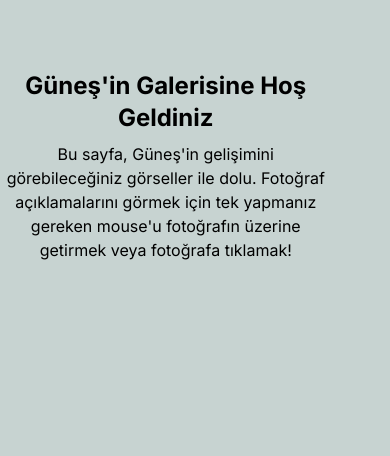
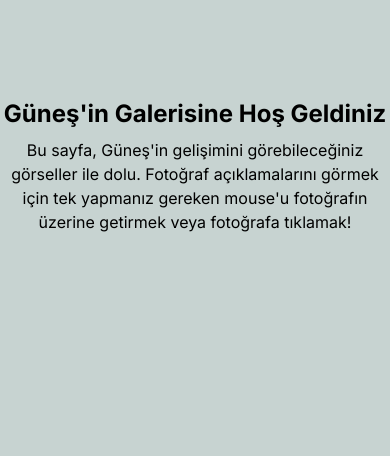
Before and after one commit to Kursatkeskin96/memory-blog, a Next.js app: page /galeri in a window 390 px wide. Shown: the part 388-844 px from the top of the page. Built offline with nearby package versions, Linux system fonts and the light colour scheme; no server answers.

Commit message:
responsive issues fixed

```diff
--- a/src/app/blog/[id]/page.jsx
+++ b/src/app/blog/[id]/page.jsx
@@ -59,7 +59,7 @@ const handleDelete = async() => {
             <div className=''>
             <Image src={blogDetails?.imageUrl} width={300} height={500} alt='image'/>
             </div>
-            <div className='max-w-[60%]'>
+            <div className='lg:max-w-[60%]'>
             <div className='text-2xl rounded-md text-white font-bold text-center bg-gradient-to-r from-[#f89e21] to-[#f8d199]'>{blogDetails?.title}</div>
             <div className='pt-8'>{blogDetails?.desc}</div>
             <div className='flex justify-between items-center mt- text-xs text-gray-400 pt-6'>
--- a/src/app/galeri/page.jsx
+++ b/src/app/galeri/page.jsx
@@ -47,7 +47,7 @@ export default function Galeri() {
            <div className=' mx-auto mt-14'>
         <Image src={galeri} width={200} alt='blog'/>
       </div>
-      <div className='lg:ml-30 lg:mt-20 md:mt-16 text-center lg:text-left md:text-center mb-24 max-w-[85%]'>
+      <div className='lg:ml-30 lg:mt-20 md:mt-16 text-center lg:text-left md:text-center mb-24 lg:max-w-[85%]'>
         <h1 className='text-2xl font-bold'>Güneş'in Galerisine Hoş Geldiniz</h1>
         <p className='my-2'>Bu sayfa, Güneş'in gelişimini görebileceğiniz görseller ile dolu. Fotoğraf açıklamalarını görmek için tek yapmanız gereken mouse'u fotoğrafın üzerine getirmek veya fotoğrafa tıklamak!</p>
       </div>
--- a/src/app/kelime/page.jsx
+++ b/src/app/kelime/page.jsx
@@ -39,7 +39,7 @@ export default function Kelime() {
              <div className='mix-blend-multiply mx-auto mt-14'>
           <Image src={books} width={300} alt='blog'/>
         </div>
-        <div className='lg:ml-30 lg:mt-20 md:mt-16 text-center lg:text-left md:text-center mb-24 max-w-[85%]'>
+        <div className='lg:ml-30 lg:mt-20 md:mt-16 text-center lg:text-left md:text-center mb-24 lg:max-w-[85%]'>
           <h1 className='text-2xl font-bold'>Güneş'in Sözlüğüne Hoş Geldiniz</h1>
           <p className='my-2'>Bu sayfada, Güneş'in ilk kelimelerini görebilirsiniz. Anlamlarını görmek için yapmanız gereken tek şey, kartın üzerine tıklamak!</p>
         </div>
--- a/src/app/page.jsx
+++ b/src/app/page.jsx
@@ -38,7 +38,7 @@ export default function Page() {
   }, []);
 
   return (
-    <div className="h-screen">
+    <div className="min-h-screen">
         {session?.user ? (
           <div className="mt-10 mb-10 grid grid-cols-1 sm:grid-cols-2 gap-4 items-center justify-center max-w-6xl mx-auto">
           <div className="max-w-[90%] p-4 mx-auto">
```
